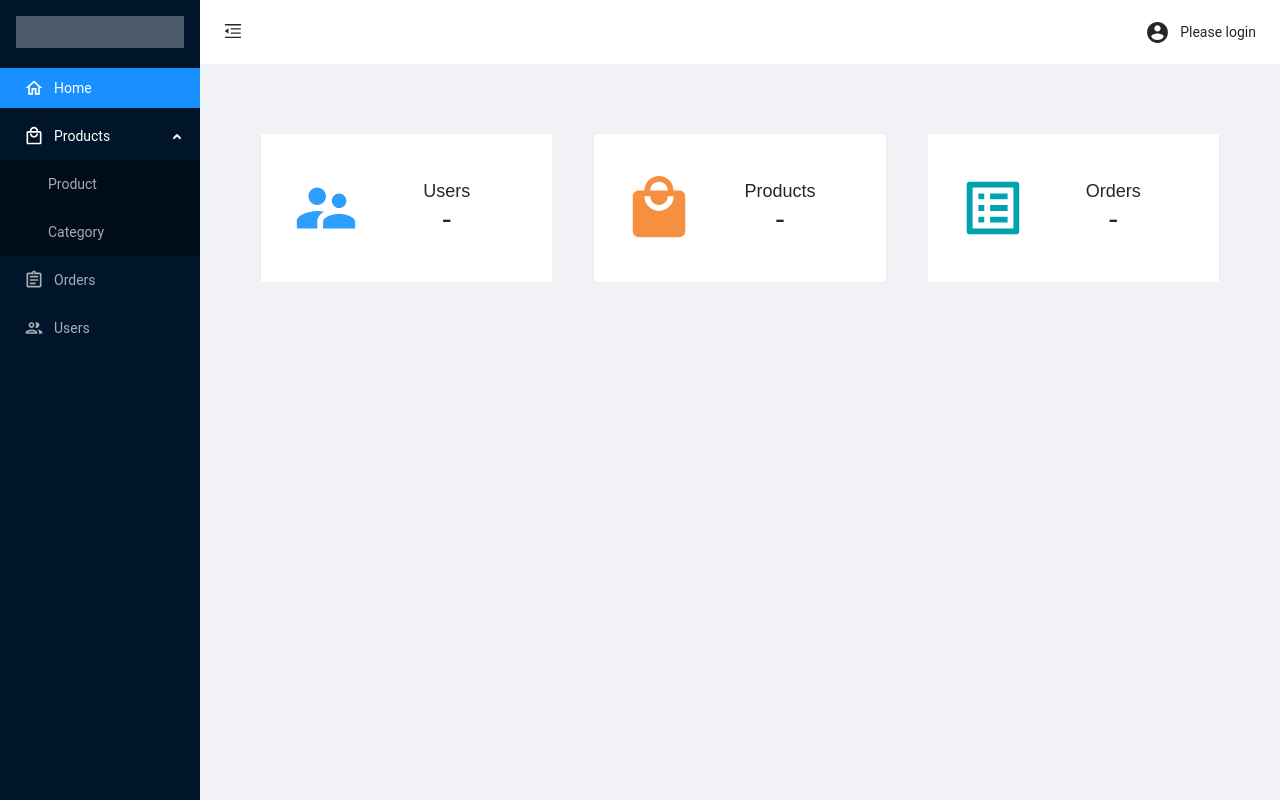
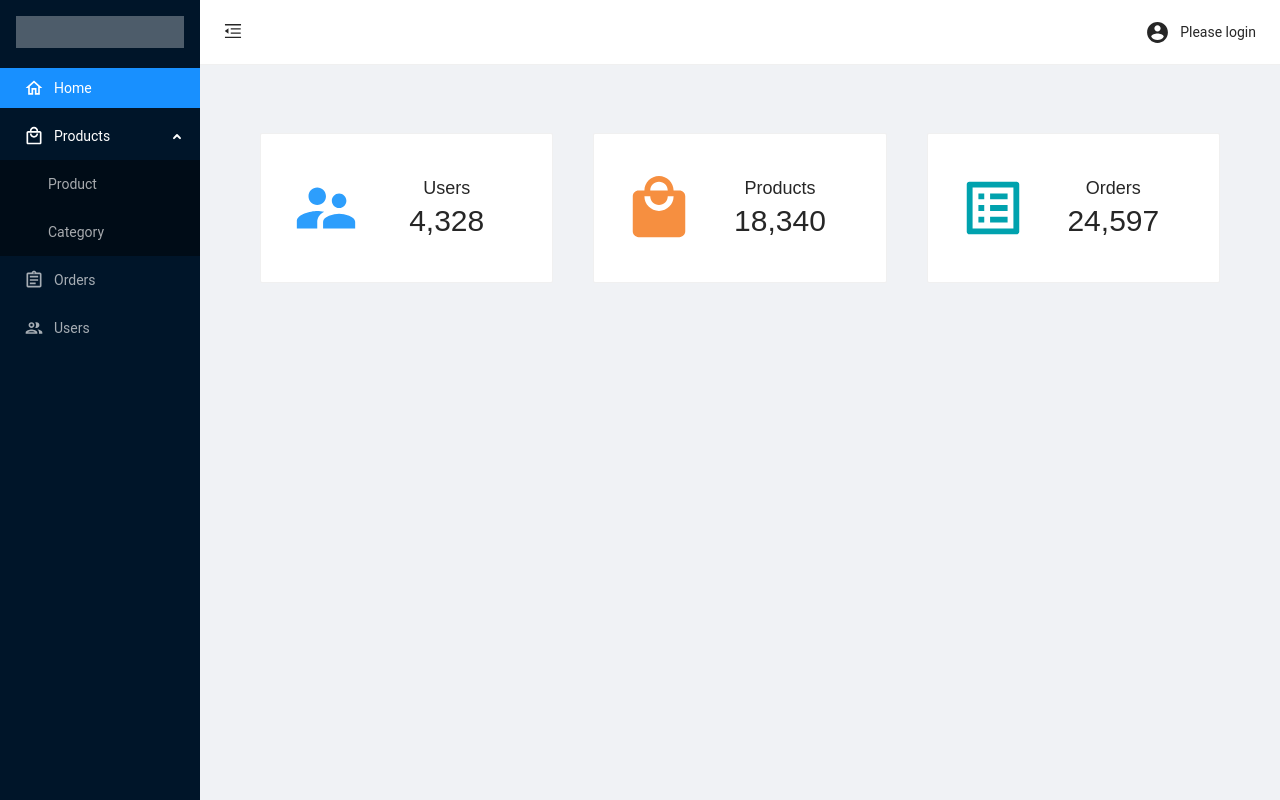
Before and after one commit to q15517110516/E-Commerce-Backstage-Management-System, a React (Create React App) app: page / in a window 1280 px wide. Built offline with nearby package versions, Linux system fonts and the light colour scheme.

Commit message:
update home page data number format

```diff
--- a/src/page/home/home.css
+++ b/src/page/home/home.css
@@ -1,6 +1,6 @@
 /**
  * @Author: Mingrui Liu
- * @Date: 2021/8/23 21:06
+ * @Date: 09/14/21 3:24 PM
  */
 
 .homepage-data {
@@ -54,3 +54,7 @@
 .home-data-card-text .text {
     font: 18px sans-serif;
 }
+
+.number {
+    margin-top: 5px;
+}
--- a/src/page/home/home.jsx
+++ b/src/page/home/home.jsx
@@ -1,6 +1,6 @@
 /**
  * @Author: Mingrui Liu
- * @Date: 2021/8/23 21:05
+ * @Date: 09/14/21 3:50 PM
  */
 
 import React, { Component } from 'react';
@@ -10,15 +10,18 @@ import SupervisorAccountIcon from '@material-ui/icons/SupervisorAccount';
 import ListAltIcon from '@material-ui/icons/ListAlt';
 import LocalMallIcon from '@material-ui/icons/LocalMall';
 import { Card } from 'antd';
-import { Link }    from 'react-router-dom';
+import { Link } from 'react-router-dom';
+import Number from "../../util/number";
+
+const _number = new Number();
 
 class Home extends Component {
     constructor(props) {
         super(props);
         this.state = {
-            userCount: '-',
-            productCount: '-',
-            orderCount: '-'
+            userCount: _number.formatNumber('4328'),
+            productCount: _number.formatNumber('18340'),
+            orderCount: _number.formatNumber('24597')
         }
     }
 
--- /dev/null
+++ b/src/util/number.jsx
@@ -0,0 +1,19 @@
+/**
+ * @Author: Mingrui Liu
+ * @Date: 09/14/21 3:24 PM
+ */
+
+class Number {
+    formatNumber(num) {
+        if (num && num.length > 0) {
+            let parts = num.split('.');
+            parts[0] = parts[0].replace(/\B(?=(\d{3})+(?!\d))/g, ',');
+            return parts.join('.');
+        }
+        else {
+            return '-';
+        }
+    }
+}
+
+export default Number;
```
